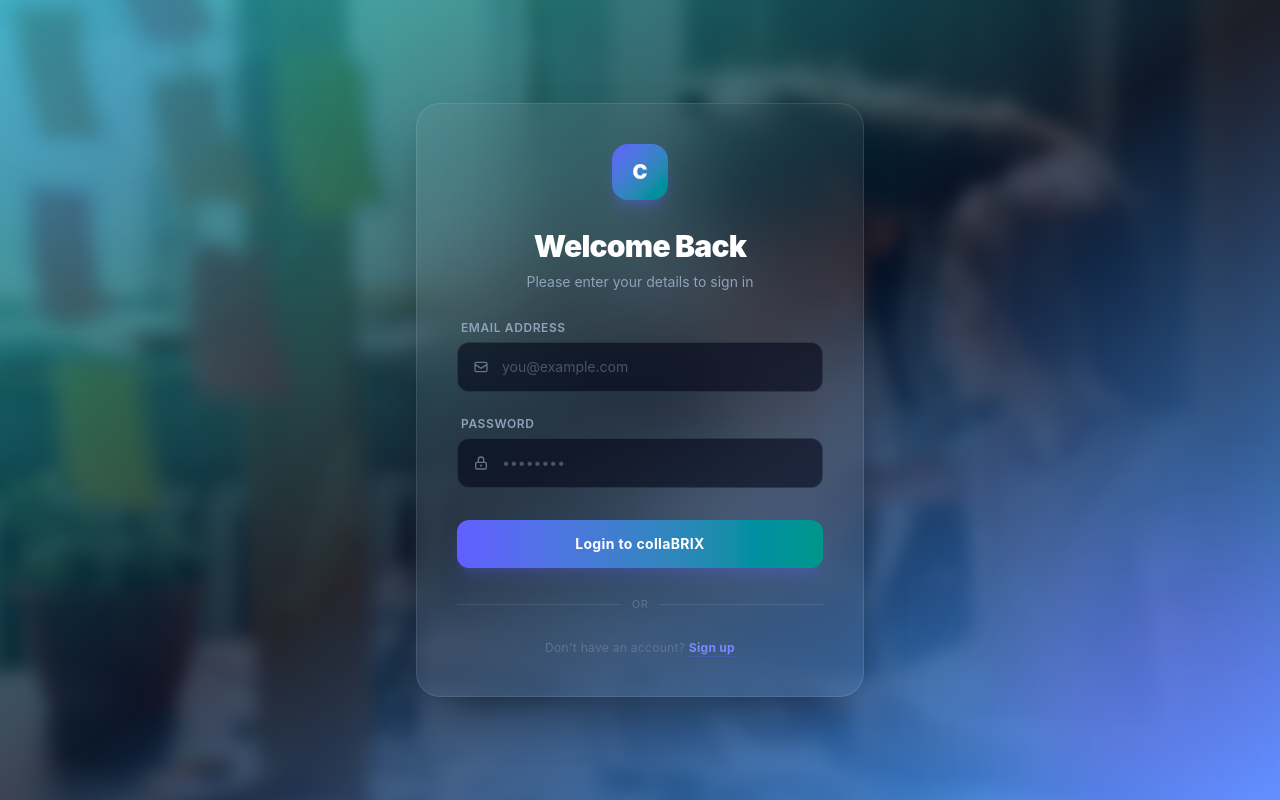
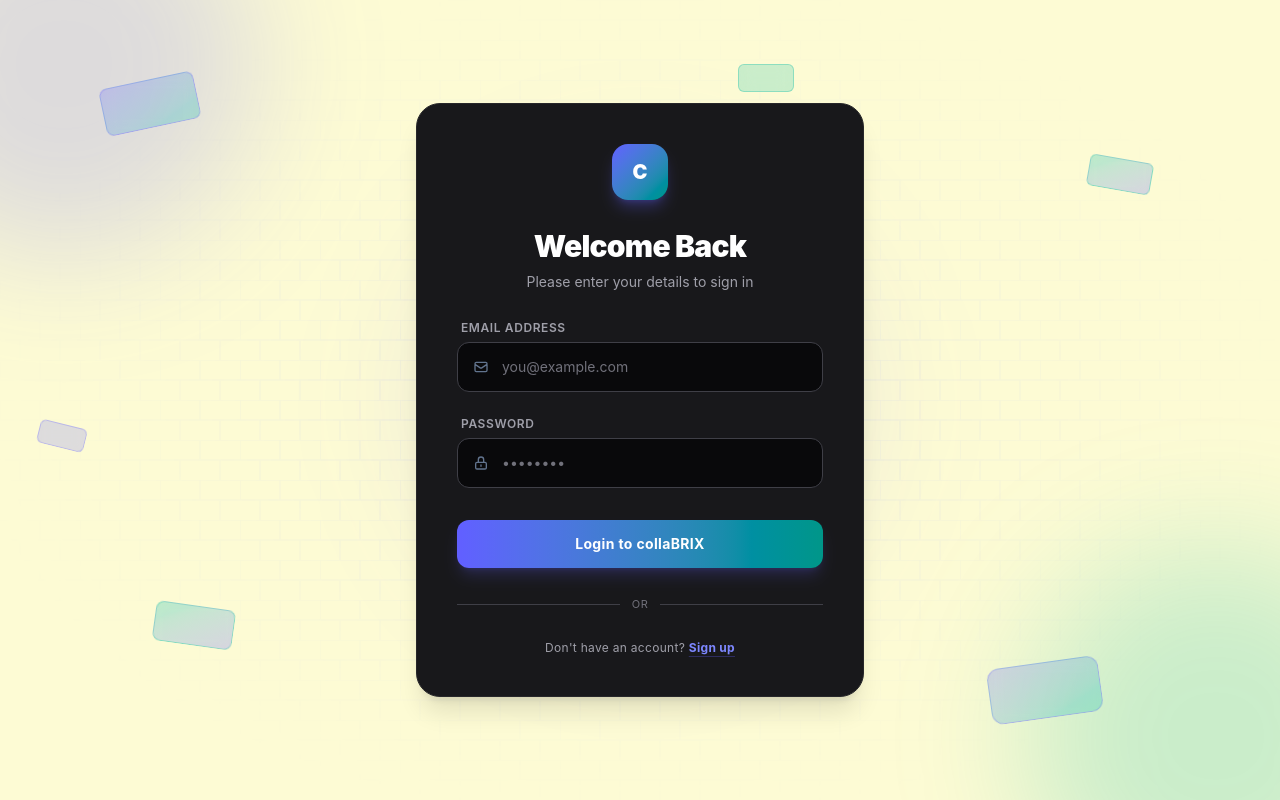
Before and after one commit to Harshpandeyp1/CollaBrix, a React (Vite) app in the folder collabrix frontend/: page /login in a window 1280 px wide. Built offline with nearby package versions, Linux system fonts and the light colour scheme.

Commit message:
Add files via upload

```diff
--- a/collabrix frontend/src/Pages/Login.jsx
+++ b/collabrix frontend/src/Pages/Login.jsx
@@ -1,5 +1,4 @@
 import React, { useState } from 'react'
-import login from '../assets/login.jpg'
 import api from '../Services/api'
 import { useNavigate } from 'react-router-dom'
 
@@ -59,25 +58,80 @@
   };
 
   return (
-    <div className="relative min-h-screen items-center justify-center flex overflow-hidden bg-slate-950 p-4">
+    <div className="relative min-h-screen items-center justify-center flex overflow-hidden bg-[#FDFBD4] p-4 dark:bg-black">
 
-      {/* Background Image */}
-      <div
-        className="absolute inset-0 bg-no-repeat bg-center bg-cover z-0 scale-110 blur-sm"
-        style={{ backgroundImage: `url(${login})` }}
-      />
+      {/* ===== Background design (decorative only) ===== */}
+      <style>{`
+        @keyframes loginFloat {
+          0%, 100% { transform: translateY(0) rotate(var(--r, 0deg)); }
+          50%      { transform: translateY(-18px) rotate(var(--r, 0deg)); }
+        }
+        .login-float { animation: loginFloat 9s ease-in-out infinite; }
+        @media (prefers-reduced-motion: reduce) {
+          .login-float { animation: none; }
+        }
+      `}</style>
 
-      {/* Dark gradient overlay for depth */}
-      <div className="absolute inset-0 bg-linear-to-br from-teal-500/70 via-slate-950/70 to-blue-400 z-0" />
+      <div aria-hidden="true" className="pointer-events-none absolute inset-0 z-0">
 
-      {/* Ambient glow blobs */}
-      <div className="absolute -top-32 -left-32 w-96 h-96 bg-indigo-500/20 rounded-full blur-3xl z-0" />
-      <div className="absolute -bottom-32 -right-32 w-96 h-96 bg-purple-500/20 rounded-full blur-3xl z-0" />
+        {/* Brick wall pattern, fades out toward the edges */}
+        <svg
+          className="absolute inset-0 w-full h-full text-indigo-900/10 dark:text-indigo-300/10"
+          style={{
+            maskImage: 'radial-gradient(ellipse at center, black 25%, transparent 75%)',
+            WebkitMaskImage: 'radial-gradient(ellipse at center, black 25%, transparent 75%)',
+          }}
+        >
+          <defs>
+            <pattern id="brick-pattern" width="80" height="40" patternUnits="userSpaceOnUse">
+              <path
+                d="M0 0H80 M0 20H80 M0 0V20 M40 0V20 M20 20V40 M60 20V40"
+                fill="none"
+                stroke="currentColor"
+                strokeWidth="1.5"
+              />
+            </pattern>
+          </defs>
+          <rect width="100%" height="100%" fill="url(#brick-pattern)" />
+        </svg>
+
+        {/* Soft color glows */}
+        <div className="absolute -top-32 -left-32 w-96 h-96 rounded-full bg-indigo-400/30 blur-3xl dark:bg-indigo-500/20" />
+        <div className="absolute -bottom-32 -right-32 w-96 h-96 rounded-full bg-teal-400/30 blur-3xl dark:bg-teal-500/20" />
+        <div className="absolute top-1/2 left-1/2 -translate-x-1/2 -translate-y-1/2 w-[28rem] h-[28rem] rounded-full bg-white/40 blur-3xl dark:bg-indigo-500/10" />
+
+        {/* Floating bricks */}
+        <div
+          className="login-float absolute top-[12%] left-[8%] w-24 h-12 rounded-lg border border-indigo-500/30 bg-linear-to-br from-indigo-500/25 to-teal-500/25 backdrop-blur-sm"
+          style={{ '--r': '-12deg', animationDelay: '0s' }}
+        />
+        <div
+          className="login-float absolute top-[22%] right-[10%] w-16 h-8 rounded-md border border-teal-500/30 bg-linear-to-br from-teal-500/25 to-indigo-500/25 backdrop-blur-sm"
+          style={{ '--r': '10deg', animationDelay: '1.5s' }}
+        />
+        <div
+          className="login-float absolute bottom-[18%] left-[12%] w-20 h-10 rounded-lg border border-teal-500/30 bg-linear-to-br from-teal-500/25 to-indigo-500/25 backdrop-blur-sm"
+          style={{ '--r': '8deg', animationDelay: '3s' }}
+        />
+        <div
+          className="login-float absolute bottom-[10%] right-[14%] w-28 h-14 rounded-xl border border-indigo-500/30 bg-linear-to-br from-indigo-500/25 to-teal-500/25 backdrop-blur-sm"
+          style={{ '--r': '-8deg', animationDelay: '4.5s' }}
+        />
+        <div
+          className="login-float absolute top-[55%] left-[3%] w-12 h-6 rounded-md border border-indigo-500/30 bg-indigo-500/20 backdrop-blur-sm"
+          style={{ '--r': '14deg', animationDelay: '2s' }}
+        />
+        <div
+          className="login-float absolute top-[8%] right-[38%] w-14 h-7 rounded-md border border-teal-500/30 bg-teal-500/20 backdrop-blur-sm"
+          style={{ '--r': '-6deg', animationDelay: '5.5s' }}
+        />
+      </div>
+      {/* ===== End background design ===== */}
 
       {/* Form Container */}
       <form
         onSubmit={isLogin ? handleSubmit : handleSignup}
-        className="relative z-10 w-full max-w-md bg-white/5 backdrop-blur-2xl p-8 md:p-10 rounded-3xl shadow-2xl shadow-black/40 border border-white/10 flex flex-col gap-6 animate-[fadeIn_0.4s_ease-out]"
+        className="relative z-10 w-full max-w-md bg-white p-8 md:p-10 rounded-3xl shadow-xl border border-slate-200 flex flex-col gap-6 animate-[fadeIn_0.4s_ease-out] dark:bg-zinc-900 dark:border-zinc-800"
       >
         {/* Logo / Brand mark */}
         <div className="flex justify-center mb-1">
@@ -87,21 +141,21 @@
         </div>
 
         <div className="text-center mb-1">
-          <h2 className="text-3xl font-black tracking-tight text-white">
+          <h2 className="text-3xl font-black tracking-tight text-slate-900 dark:text-white">
             {isLogin ? 'Welcome Back' : (
               <span>Create <span className="bg-linear-to-r from-indigo-400 to-teal-400 bg-clip-text text-transparent">Account</span></span>
             )}
           </h2>
-          <p className="text-sm text-slate-400 mt-2">
+          <p className="text-sm text-slate-500 mt-2 dark:text-zinc-400">
             {isLogin ? 'Please enter your details to sign in' : 'Fill in the details to get started'}
           </p>
         </div>
 
         {/* Email Field */}
         <div className="flex flex-col gap-1.5">
-          <label className="text-xs font-semibold uppercase tracking-wider text-slate-400 ml-1">Email Address</label>
+          <label className="text-xs font-semibold uppercase tracking-wider text-slate-600 ml-1 dark:text-zinc-400">Email Address</label>
           <div className="relative group">
-            <svg className="absolute left-4 top-1/2 -translate-y-1/2 w-4 h-4 text-slate-500 group-focus-within:text-indigo-400 transition-colors" fill="none" stroke="currentColor" viewBox="0 0 24 24">
+            <svg className="absolute left-4 top-1/2 -translate-y-1/2 w-4 h-4 text-slate-500 group-focus-within:text-indigo-500 transition-colors" fill="none" stroke="currentColor" viewBox="0 0 24 24">
               <path strokeLinecap="round" strokeLinejoin="round" strokeWidth="2" d="M3 8l7.89 5.26a2 2 0 002.22 0L21 8M5 19h14a2 2 0 002-2V7a2 2 0 00-2-2H5a2 2 0 00-2 2v10a2 2 0 002 2z" />
             </svg>
             <input
@@ -109,7 +163,7 @@
               placeholder="you@example.com"
               value={email}
               onChange={(e) => setEmail(e.target.value)}
-              className="w-full pl-11 pr-4 py-3.5 bg-slate-950/60 border border-white/10 rounded-xl outline-none text-white placeholder-slate-600 focus:ring-2 focus:ring-indigo-500/50 focus:border-indigo-500 hover:border-white/20 transition-all text-sm"
+              className="w-full pl-11 pr-4 py-3.5 bg-white border border-slate-300 rounded-xl outline-none text-slate-900 placeholder-slate-400 focus:ring-2 focus:ring-indigo-500/30 focus:border-indigo-500 transition-all text-sm dark:bg-zinc-950 dark:border-zinc-700 dark:text-white dark:placeholder-zinc-500"
               required
             />
           </div>
@@ -118,9 +172,9 @@
         {/* Username Field - Only shows up if registering */}
         {!isLogin && (
           <div className="flex flex-col gap-1.5 animate-[fadeIn_0.3s_ease-out]">
-            <label className="text-xs font-semibold uppercase tracking-wider text-slate-400 ml-1">Username</label>
+            <label className="text-xs font-semibold uppercase tracking-wider text-slate-600 ml-1 dark:text-zinc-400">Username</label>
             <div className="relative group">
-              <svg className="absolute left-4 top-1/2 -translate-y-1/2 w-4 h-4 text-slate-500 group-focus-within:text-indigo-400 transition-colors" fill="none" stroke="currentColor" viewBox="0 0 24 24">
+              <svg className="absolute left-4 top-1/2 -translate-y-1/2 w-4 h-4 text-slate-500 group-focus-within:text-indigo-500 transition-colors" fill="none" stroke="currentColor" viewBox="0 0 24 24">
                 <path strokeLinecap="round" strokeLinejoin="round" strokeWidth="2" d="M16 7a4 4 0 11-8 0 4 4 0 018 0zM12 14a7 7 0 00-7 7h14a7 7 0 00-7-7z" />
               </svg>
               <input
@@ -128,7 +182,7 @@
                 placeholder="Enter your username"
                 value={username}
                 onChange={(e) => setUsername(e.target.value)}
-                className="w-full pl-11 pr-4 py-3.5 bg-slate-950/60 border border-white/10 rounded-xl outline-none text-white placeholder-slate-600 focus:ring-2 focus:ring-indigo-500/50 focus:border-indigo-500 hover:border-white/20 transition-all text-sm"
+                className="w-full pl-11 pr-4 py-3.5 bg-white border border-slate-300 rounded-xl outline-none text-slate-900 placeholder-slate-400 focus:ring-2 focus:ring-indigo-500/30 focus:border-indigo-500 transition-all text-sm dark:bg-zinc-950 dark:border-zinc-700 dark:text-white dark:placeholder-zinc-500"
                 required={!isLogin}
               />
             </div>
@@ -137,9 +191,9 @@
 
         {/* Password Field */}
         <div className="flex flex-col gap-1.5">
-          <label className="text-xs font-semibold uppercase tracking-wider text-slate-400 ml-1">Password</label>
+          <label className="text-xs font-semibold uppercase tracking-wider text-slate-600 ml-1 dark:text-zinc-400">Password</label>
           <div className="relative group">
-            <svg className="absolute left-4 top-1/2 -translate-y-1/2 w-4 h-4 text-slate-500 group-focus-within:text-indigo-400 transition-colors" fill="none" stroke="currentColor" viewBox="0 0 24 24">
+            <svg className="absolute left-4 top-1/2 -translate-y-1/2 w-4 h-4 text-slate-500 group-focus-within:text-indigo-500 transition-colors" fill="none" stroke="currentColor" viewBox="0 0 24 24">
               <path strokeLinecap="round" strokeLinejoin="round" strokeWidth="2" d="M12 15v2m-6 4h12a2 2 0 002-2v-6a2 2 0 00-2-2H6a2 2 0 00-2 2v6a2 2 0 002 2zm10-10V7a4 4 0 00-8 0v4h8z" />
             </svg>
             <input
@@ -147,7 +201,7 @@
               placeholder="••••••••"
               value={password}
               onChange={(e) => setPassword(e.target.value)}
-              className="w-full pl-11 pr-4 py-3.5 bg-slate-950/60 border border-white/10 rounded-xl outline-none text-white placeholder-slate-600 focus:ring-2 focus:ring-indigo-500/50 focus:border-indigo-500 hover:border-white/20 transition-all text-sm"
+              className="w-full pl-11 pr-4 py-3.5 bg-white border border-slate-300 rounded-xl outline-none text-slate-900 placeholder-slate-400 focus:ring-2 focus:ring-indigo-500/30 focus:border-indigo-500 transition-all text-sm dark:bg-zinc-950 dark:border-zinc-700 dark:text-white dark:placeholder-zinc-500"
               required
             />
           </div>
@@ -162,23 +216,23 @@
         </button>
 
         {errorMessage && (
-          <div className="rounded-xl border border-red-500/20 bg-red-500/10 text-red-100 px-4 py-3 text-sm">
+          <div className="rounded-xl border border-red-200 bg-red-50 text-red-700 px-4 py-3 text-sm dark:border-red-900/50 dark:bg-red-950/40 dark:text-red-300">
             {errorMessage}
           </div>
         )}
 
         {/* Divider */}
         <div className="flex items-center gap-3 my-1">
-          <div className="h-px flex-1 bg-white/10" />
-          <span className="text-[11px] text-slate-500 uppercase tracking-wider">or</span>
-          <div className="h-px flex-1 bg-white/10" />
+          <div className="h-px flex-1 bg-slate-200 dark:bg-zinc-700" />
+          <span className="text-[11px] text-slate-500 uppercase tracking-wider dark:text-zinc-500">or</span>
+          <div className="h-px flex-1 bg-slate-200 dark:bg-zinc-700" />
         </div>
 
         {/* Dynamic Toggle Link */}
-        <p className="text-xs text-center text-slate-500 tracking-wide">
+        <p className="text-xs text-center text-slate-600 tracking-wide dark:text-zinc-400">
           {isLogin ? "Don't have an account? " : "Already have an account? "}
           <span
-            className="text-indigo-400 font-bold cursor-pointer hover:text-indigo-300 transition-colors underline decoration-indigo-500/30 underline-offset-4"
+            className="text-indigo-600 font-bold cursor-pointer hover:text-indigo-700 transition-colors underline decoration-indigo-500/30 underline-offset-4 dark:text-indigo-400 dark:hover:text-indigo-300"
             onClick={() => setIsLogin(!isLogin)}
           >
             {isLogin ? 'Sign up' : 'Log in'}
```
